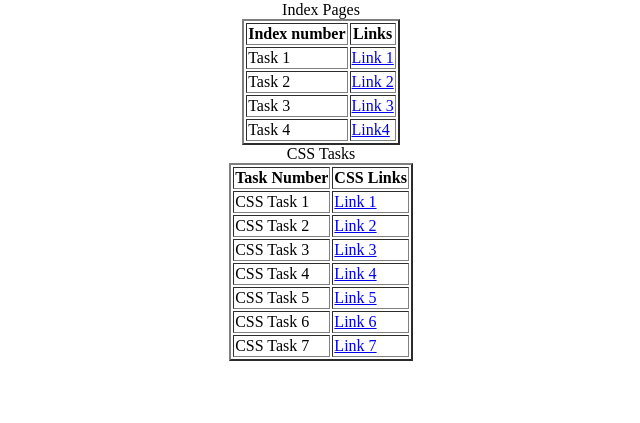
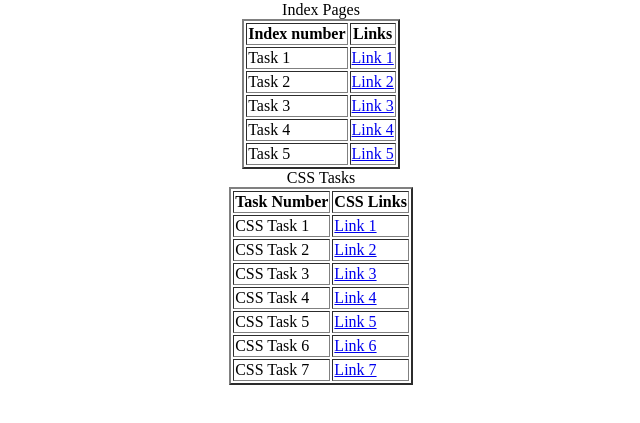
Before and after one commit to RaviKanth2003/RaviKanthhtmlcss, a plain HTML site: page index.html in a window 1280 px wide. Shown: the part 79-502 px from the top of the page, without its empty margins (319-959 px from the left). Drawn offline with Linux system fonts and the light colour scheme.

Commit message:
Update index.html

```diff
--- a/index.html
+++ b/index.html
@@ -8,7 +8,7 @@
 <div>
 <table border="2" align="center">
     <caption>Index Pages</caption>
-    <tr>
+      <tr>
         <th>Index number</th>
         <th>Links</th>
     </tr>
@@ -22,11 +22,15 @@
     </tr>
     <tr>
         <td>Task 3</td>
-        <td><a href="link3.html">Link 3</a></td>
+        <td><a href="links.html">Link 3</a></td>
     </tr>
     <tr>
         <td>Task 4</td>
-        <td><a href ="registration form.html">Link4</a></td>
+        <td><a href ="link3.html">Link 4</a></td>
+    </tr>
+    <tr>
+        <td>Task 5</td>
+        <td><a href="registration form.html">Link 5</a></td>
     </tr>
 </table>
 </div>
```
